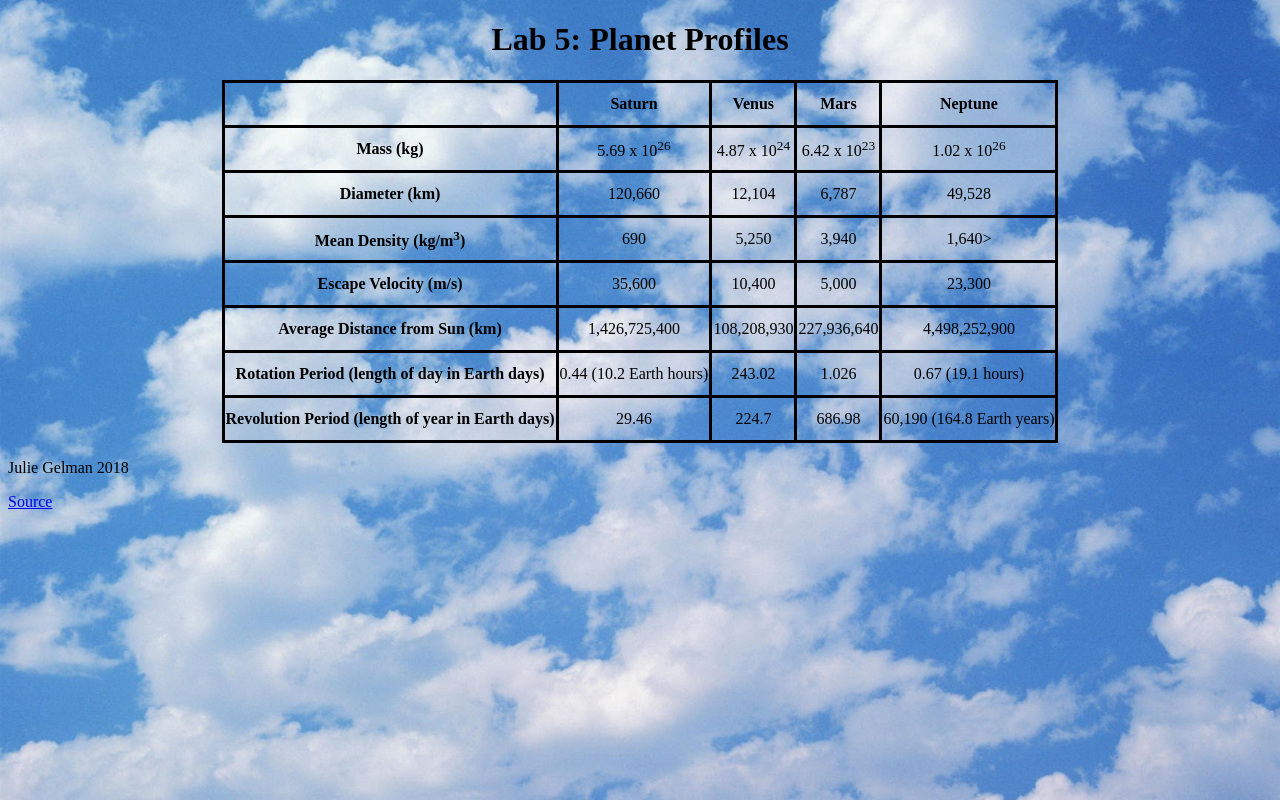
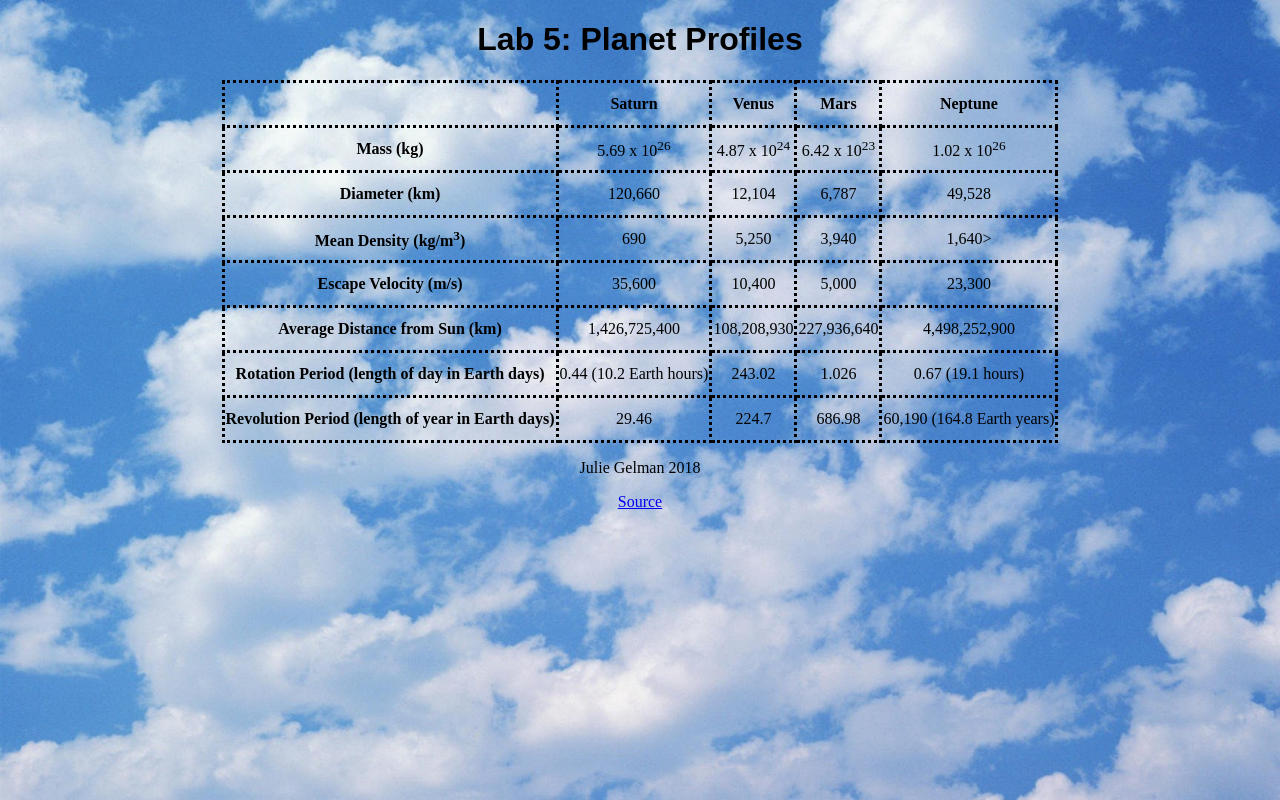
Before and after one commit to juliegelman/lab5, a plain HTML site: page index.html in a window 1280 px wide. Drawn offline with Linux system fonts and the light colour scheme.

Commit message:
changed border and h1 font

```diff
--- a/style.css
+++ b/style.css
@@ -4,10 +4,15 @@ background-attachment: fixed;
 background-size: cover;
 }
 
-body h1 {
+body{
   text-align: center;
 }
-
+h1{
+  font-style:normal;
+  font-family:fantasy;
+  color:inherit;
+  text-align: center;
+}
 table {
   border-collapse: collapse;
   margin-left: auto;
@@ -15,7 +20,7 @@ table {
 }
 
 table, th, td {
-  border: 3px solid black;
+  border: 3px dotted black;
   height: 40px;
   text-align:center;
 }
```
